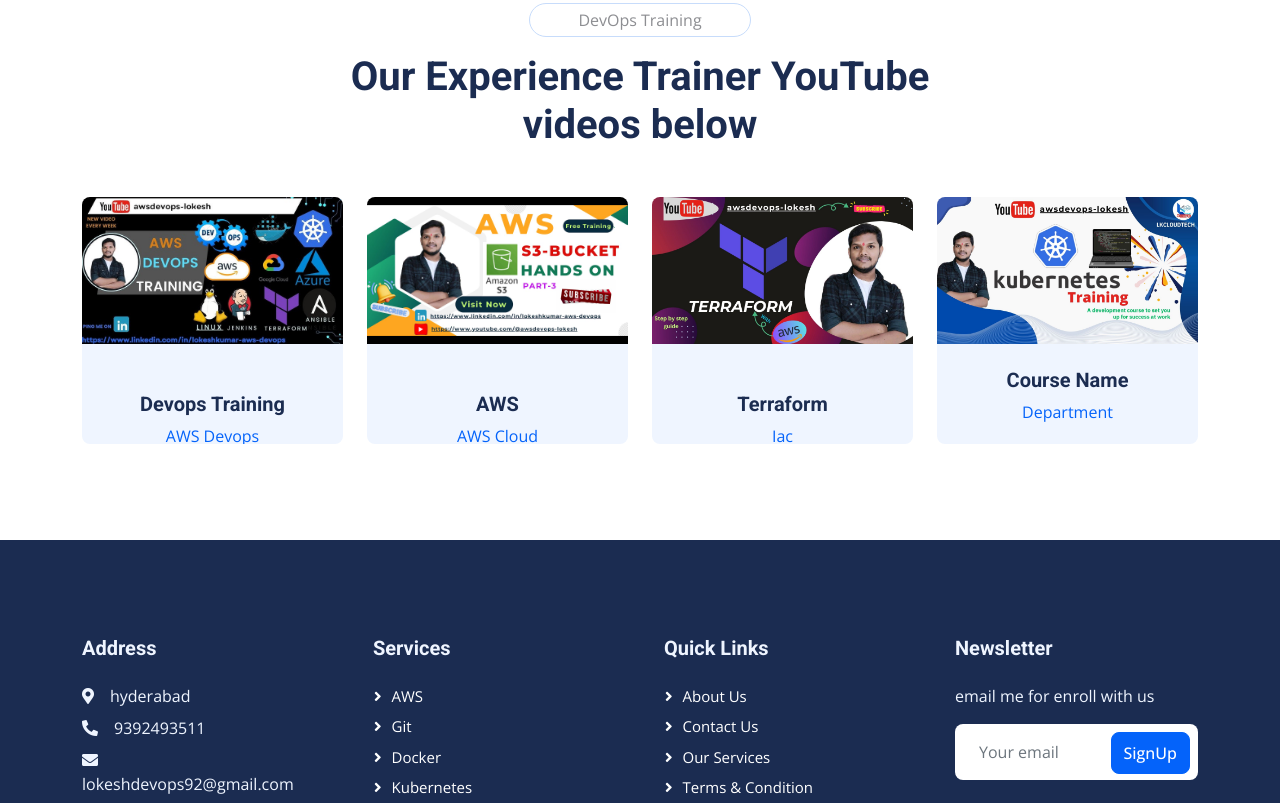
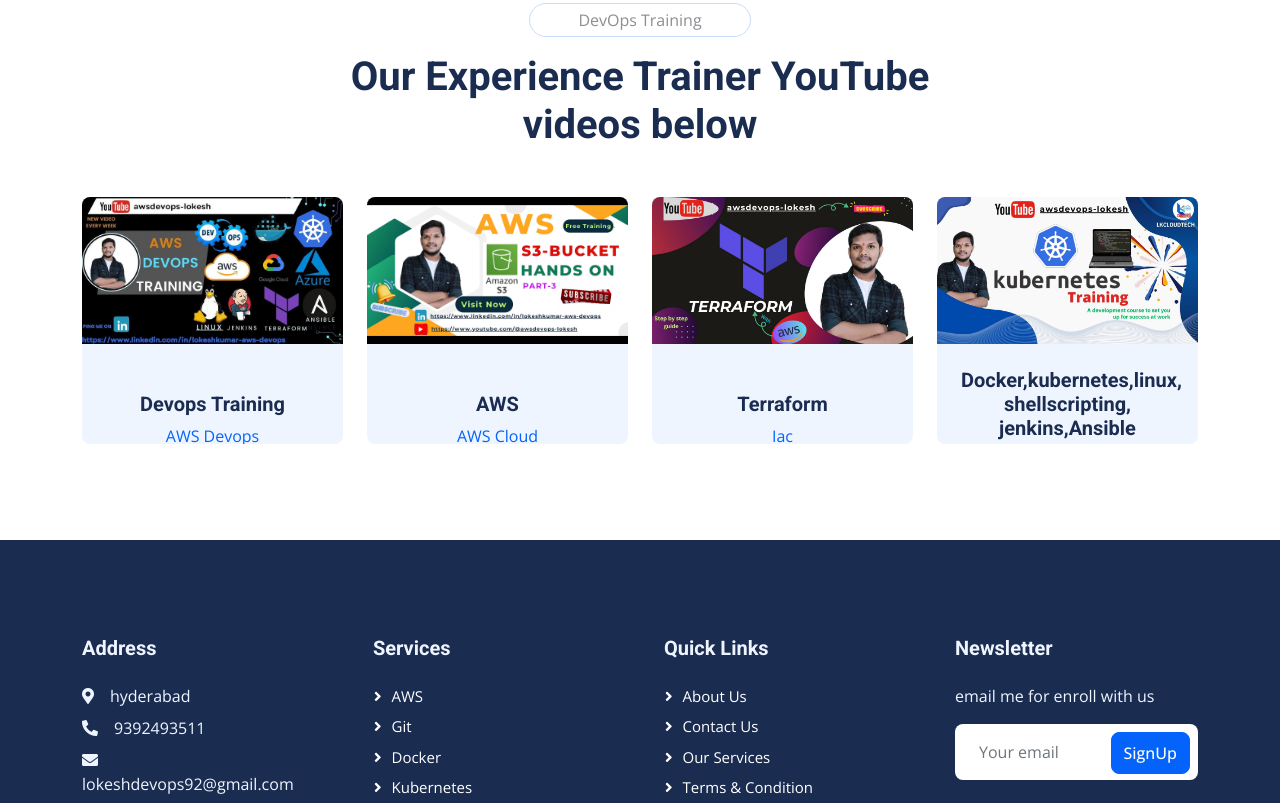
Before and after one commit to lokeshjyo01/clinic-, a plain HTML site: page about.html in a window 1280 px wide. Shown: the part 1416-2219 px from the top of the page. Drawn offline with nearby package versions, Linux system fonts and the light colour scheme; files whose address does not match are found by name.

```diff
--- a/about.html
+++ b/about.html
@@ -275,7 +275,7 @@
                             <img class="img-fluid" src="img/kubernetes-image3.jpg" alt="">
                         </div>
                         <div class="team-text bg-light text-center p-4">
-                            <h5>Course Name</h5>
+                            <h5>Docker,kubernetes,linux, shellscripting, jenkins,Ansible</h5>
                             <p class="text-primary">Department</p>
                             <div class="team-social text-center">
                                 <a class="btn btn-square" href=""><i class="fab fa-facebook-f"></i></a>
```
